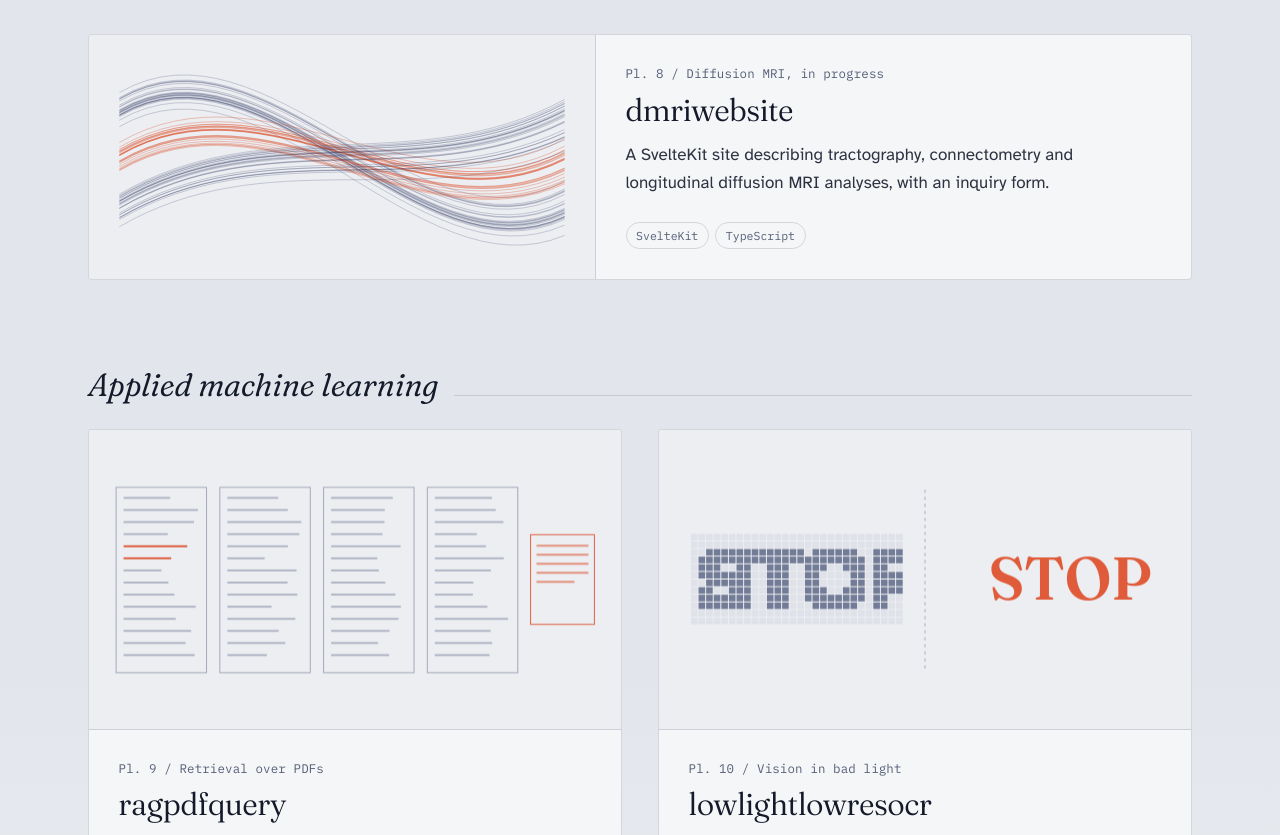
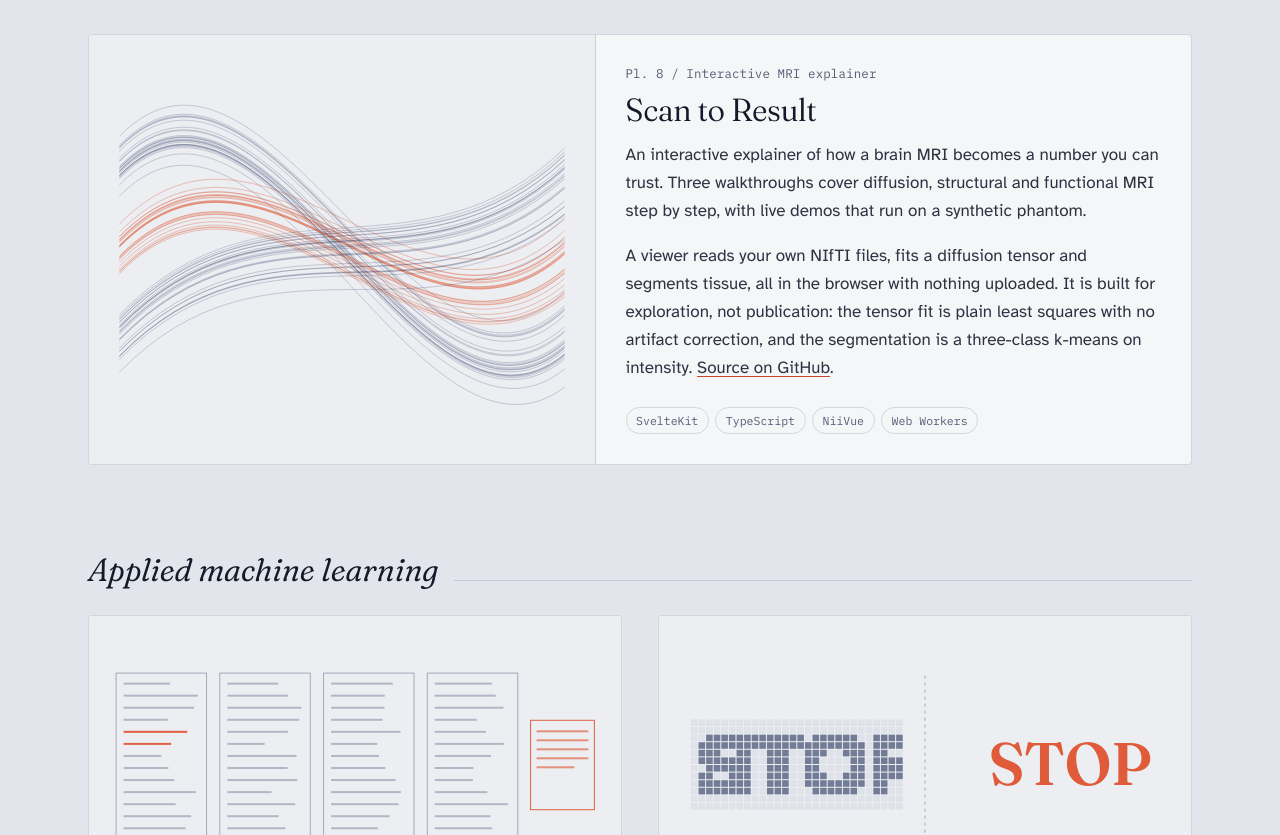
Before and after one commit to pearlfranz20/personalsite, a plain HTML site: page index.html in a window 1280 px wide. Shown: the part 5397-6232 px from the top of the page. Drawn offline with Linux system fonts and the light colour scheme; animation ran at ten frames a second.

Commit message:
Update dMRI plate to Scan to Result
Point the plate at the live site, describe the new explainer and viewer,
keep a source link to the repo, and follow the neural to sparsedyn rename.

Co-Authored-By: Claude Fable 5.2 <noreply@anthropic.com>
Claude-Session: https://claude.ai/code/session_017yApQbXhsWT4J5QgVqEzn6

```diff
--- a/index.html
+++ b/index.html
@@ -90,7 +90,7 @@
             <canvas class="thumb" data-thumb="manifold" aria-hidden="true"></canvas>
             <div class="plate-body">
               <p class="caption">Pl. 2 / Latent dynamics, in progress</p>
-              <h4><a href="https://github.com/pearlfranz20/neural">sparsedyn</a></h4>
+              <h4><a href="https://github.com/pearlfranz20/sparsedyn">sparsedyn</a></h4>
               <p>How many neurons do you need, and how coarse can your bins be, before latent dynamics stop being recoverable? This project treats that as an observability problem with ground truth. So far the Fisher-information prediction matches an oracle smoother within 0.013 R&sup2; at fine bins, and a learned Poisson LDS reaches the oracle with 12 to 96 neurons. Nonlinear and real-data phases are next.</p>
               <ul class="tags" aria-label="Tools"><li>Python</li><li>State-space models</li><li>Simulation</li></ul>
             </div>
@@ -149,10 +149,11 @@
           <li class="plate reveal">
             <canvas class="thumb" data-thumb="tracts" aria-hidden="true"></canvas>
             <div class="plate-body">
-              <p class="caption">Pl. 8 / Diffusion MRI, in progress</p>
-              <h4><a href="https://github.com/pearlfranz20/dmriwebsite">dmriwebsite</a></h4>
-              <p>A SvelteKit site describing tractography, connectometry and longitudinal diffusion MRI analyses, with an inquiry form.</p>
-              <ul class="tags" aria-label="Tools"><li>SvelteKit</li><li>TypeScript</li></ul>
+              <p class="caption">Pl. 8 / Interactive MRI explainer</p>
+              <h4><a href="https://dmriwebsite.vercel.app/">Scan to Result</a></h4>
+              <p>An interactive explainer of how a brain MRI becomes a number you can trust. Three walkthroughs cover diffusion, structural and functional MRI step by step, with live demos that run on a synthetic phantom.</p>
+              <p>A viewer reads your own NIfTI files, fits a diffusion tensor and segments tissue, all in the browser with nothing uploaded. It is built for exploration, not publication: the tensor fit is plain least squares with no artifact correction, and the segmentation is a three-class k-means on intensity. <a href="https://github.com/pearlfranz20/dmriwebsite">Source on GitHub</a>.</p>
+              <ul class="tags" aria-label="Tools"><li>SvelteKit</li><li>TypeScript</li><li>NiiVue</li><li>Web Workers</li></ul>
             </div>
           </li>
         </ul>
--- a/styles.css
+++ b/styles.css
@@ -206,6 +206,7 @@ h2 { font-size: var(--step-3); letter-spacing: -0.02em; margin-bottom: 2rem; max
 .plate h4 a:focus-visible { outline: none; }
 .plate:has(h4 a:focus-visible) { outline: 2px solid var(--ember); outline-offset: 4px; }
 .plate-body p:not(.caption) { color: color-mix(in srgb, var(--ink) 88%, var(--bg)); }
+.plate-body p a { position: relative; z-index: 2; }
 .feature { grid-column: 1 / -1; flex-direction: row; }
 .feature .thumb { width: 46%; aspect-ratio: auto; min-height: 100%; border-bottom: 0; border-right: 1px solid var(--rule); flex: none; contain: size; }
 .feature h4 { font-size: var(--step-3); }
```
